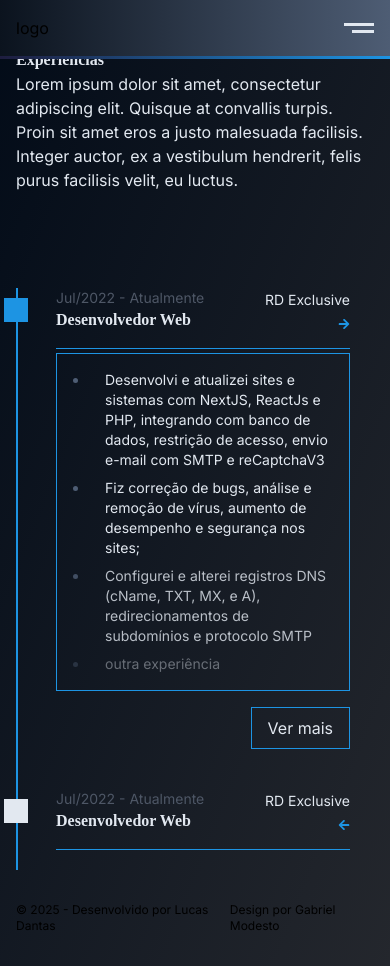
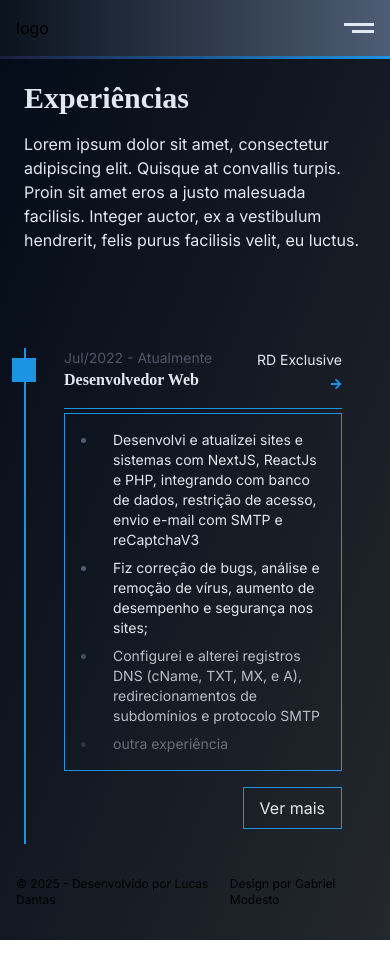
Before and after one commit to lucassdantas/portfolio, a Next.js app: page /experiencias in a window 390 px wide. After the commit the page ends 940 px from the top, so only its background shows below. Built offline with nearby package versions, Linux system fonts and the light colour scheme; a web font is replaced by a local one.

Commit message:
mobile: builded structure of experiences

```diff
--- a/src/app/experiencias/page.tsx
+++ b/src/app/experiencias/page.tsx
@@ -7,7 +7,7 @@ export default function Experiences () {
   return (
     <Section limiterClassname='relative  h-full' className=' text-base_1-a0'>
       <div className='mb-24'>
-        <Title tag='h1' className='font-extrabold'>Experiências</Title>
+        <Title tag='h1' className='font-extrabold mb-4 '>Experiências</Title>
         <p className=''>Lorem ipsum dolor sit amet, consectetur adipiscing elit. Quisque at convallis turpis. Proin sit amet eros a justo malesuada facilisis. Integer auctor, ex a vestibulum hendrerit, felis purus facilisis velit, eu luctus.</p>
       </div>
       <div>
--- a/src/app/layout.tsx
+++ b/src/app/layout.tsx
@@ -27,7 +27,7 @@ export default function RootLayout({children}:Readonly<{children: React.ReactNod
       <body className={`${inter.className} overflow-x-hidden antialiased bg-gradient-to-br from-primary-darkBlue to-base_2-c1 dark:text-white w-screen`}>
         <Limiter>
           <Header/>
-          <div className="flex gap-12 lg:pt-0 pt-12 overflo-x-hidden">
+          <div className="flex gap-12 lg:pt-0 pt-20 overflo-x-hidden lg:h-full h-screen">
             <Sidebar/>
             <main className='relative overflow-x-hidden'>
               {children}
--- a/src/components/Header/Nav.tsx
+++ b/src/components/Header/Nav.tsx
@@ -1,7 +1,15 @@
+'use client'
 import Link from 'next/link'
 import React from 'react'
 
-export const Nav = ({className='', navClassName=''}:{className?:string, navClassName?:string}) => {
+interface NavProps{
+  className?:string;
+  navClassName?:string;
+  setIsMenuOpen:(isMenuOpen:boolean) => void;
+  isMenuOpen:boolean;
+}
+
+export const Nav = ({className='', navClassName='', setIsMenuOpen, isMenuOpen}:NavProps) => {
   const navMenus = [
     {content:'Sobre',       url:'/sobre'},
     {content:'Experiência', url:'/experiencias'},
@@ -9,7 +17,7 @@ export const Nav = ({className='', navClassName=''}:{className?:string, navClass
     {content:'Educação',    url:'/educacao'},
   ]
   return (
-    <nav className={`${navClassName}`}>
+    <nav className={`${navClassName}`} onClick={() => setIsMenuOpen(!isMenuOpen)}>
       <ul className={'flex gap-4 text-2xl'+className}>
         {navMenus.map((menu, i) => <Link key={i} href={menu.url} className='hover:border hover:border-primary-blue p-4'><li>{menu.content}</li></Link>)}
       </ul>
--- a/src/components/Header/mobile/MobileHeader.tsx
+++ b/src/components/Header/mobile/MobileHeader.tsx
@@ -12,7 +12,7 @@ export const MobileHeader = () => {
         <MobileToggleButton isMenuOpen={isMenuOpen} setIsMenuOpen={setIsMenuOpen}/>
       </div>
       <div className='bg-gradient-to-r from-primary-purple to-primary-blue w-full h-[3px] mt-4'></div>
-      <MobileSideBar isMenuOpen={isMenuOpen}/>
+      <MobileSideBar isMenuOpen={isMenuOpen} setIsMenuOpen={setIsMenuOpen}/>
     </div>
   )
 }
--- a/src/components/Header/mobile/MobileSideBar.tsx
+++ b/src/components/Header/mobile/MobileSideBar.tsx
@@ -4,14 +4,14 @@ import { Nav } from '@/components/Header/Nav'
 import { Button } from '@/components/Sidebar/components/Button'
 import React from 'react'
 
-export const MobileSideBar = ({isMenuOpen}:{isMenuOpen:boolean}) => {
+export const MobileSideBar = ({isMenuOpen, setIsMenuOpen}:{isMenuOpen:boolean, setIsMenuOpen:(isMenuOpen:boolean) => void}) => {
   if(isMenuOpen) return (
-    <div className='fixed text-right p-8 top-9 left-0 w-screen h-screen bg-base_2-b8 z-10'>
+    <div className='fixed text-right p-8 top-10 left-0 w-screen h-screen bg-base_2-b8 z-10'>
         <div className='flex justify-between items-center mb-12'>
           <LanguagesFlags/>
           <LightAndDarkMode/>
         </div>
-        <Nav className='text-base_1-a0 flex-col items-end text-3xl'/>
+        <Nav className='text-base_1-a0 flex-col items-end text-3xl' setIsMenuOpen={setIsMenuOpen} isMenuOpen={isMenuOpen}/>
         <div className='w-full flex justify-end mt-12'>
           <Button/>
         </div>
--- a/src/components/Section/index.tsx
+++ b/src/components/Section/index.tsx
@@ -10,7 +10,7 @@ type SectionProps = {
 export const Section = ({children, className='', limiterClassname='', id=''}:SectionProps) => {
   return (
   <section className={`${className}`} id={id}>
-    <Limiter className={`xl:px-0 px-4 ${limiterClassname}`}>
+    <Limiter className={`xl:px-0 px-6 ${limiterClassname}`}>
       {children}
     </Limiter>
   </section>
--- a/src/components/Sidebar/components/InfoIcon.tsx
+++ b/src/components/Sidebar/components/InfoIcon.tsx
@@ -11,7 +11,7 @@ type InfoProps={
 export const InfoIcon = ({icon, url='', content}:InfoProps) => {
   return (
     <>
-      <li className='flex gap-4'>
+      <li className='flex gap-4 '>
         <Icons icon={icon} bgClassName='bg-base_1-a12' className='text-base_1-a3'/>
         {url?<Link href={url}>{content}</Link>:<span>{content}</span>}
       </li>
--- a/src/components/Title/index.tsx
+++ b/src/components/Title/index.tsx
@@ -8,7 +8,7 @@ type TitleProps = {
 }
 export const Title = ({children, tag='h1', isBigText=false, className=''}:TitleProps) => {
 
-  if (tag === 'h1') return <h1 className={`title ${isBigText? 'lg:text-6xl text-4xl':'lg:text-2xl'} ${className} `}>{children}</h1>
+  if (tag === 'h1') return <h1 className={`title ${isBigText? 'lg:text-6xl text-4xl':'text-3xl'} ${className} `}>{children}</h1>
   if (tag === 'h2') return <h2 className={`title ${className} `}>{children}</h2>
   if (tag === 'h3') return <h3 className={`title ${className} `}>{children}</h3>
   if (tag === 'h4') return <h4 className={`title ${className} `}>{children}</h4>
```
